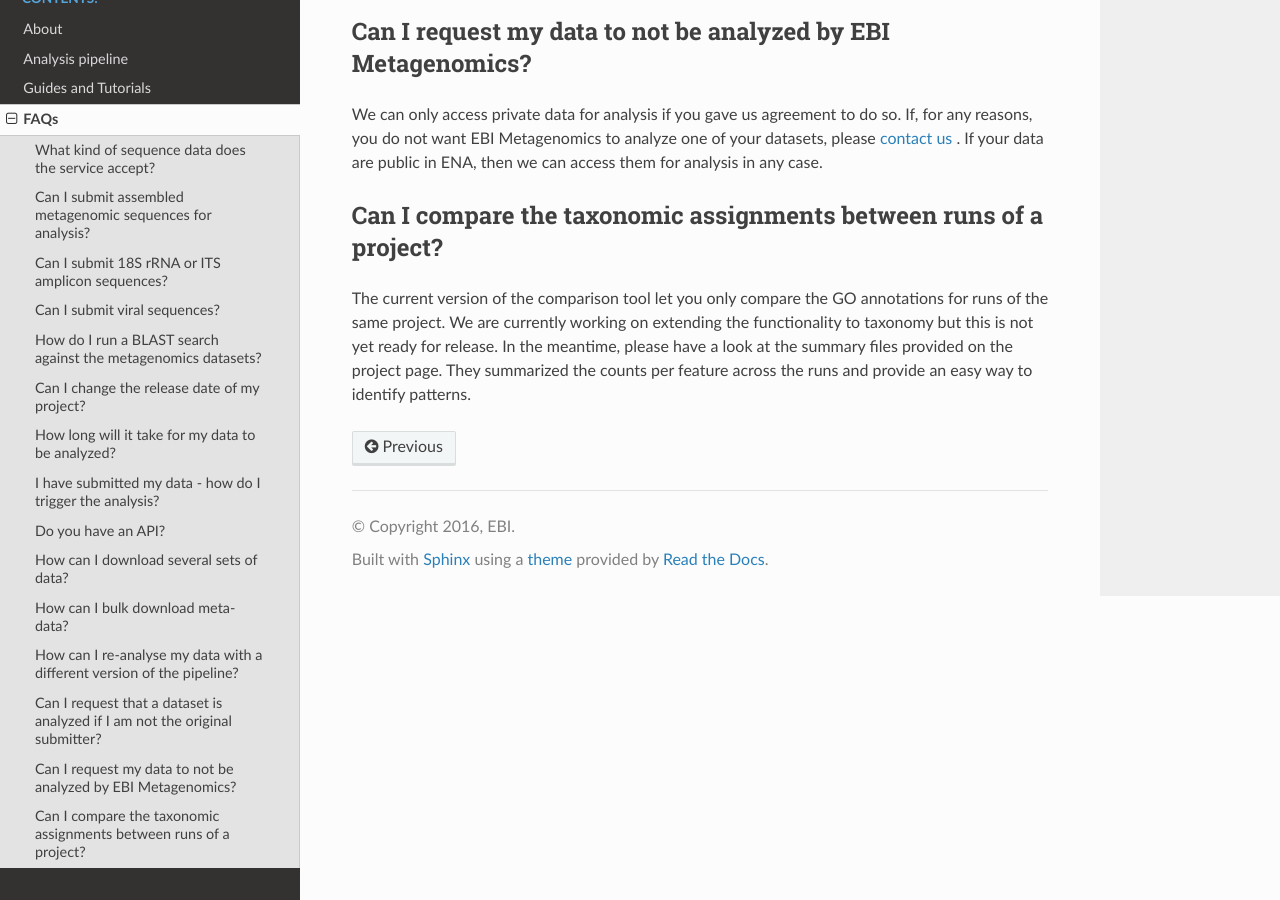
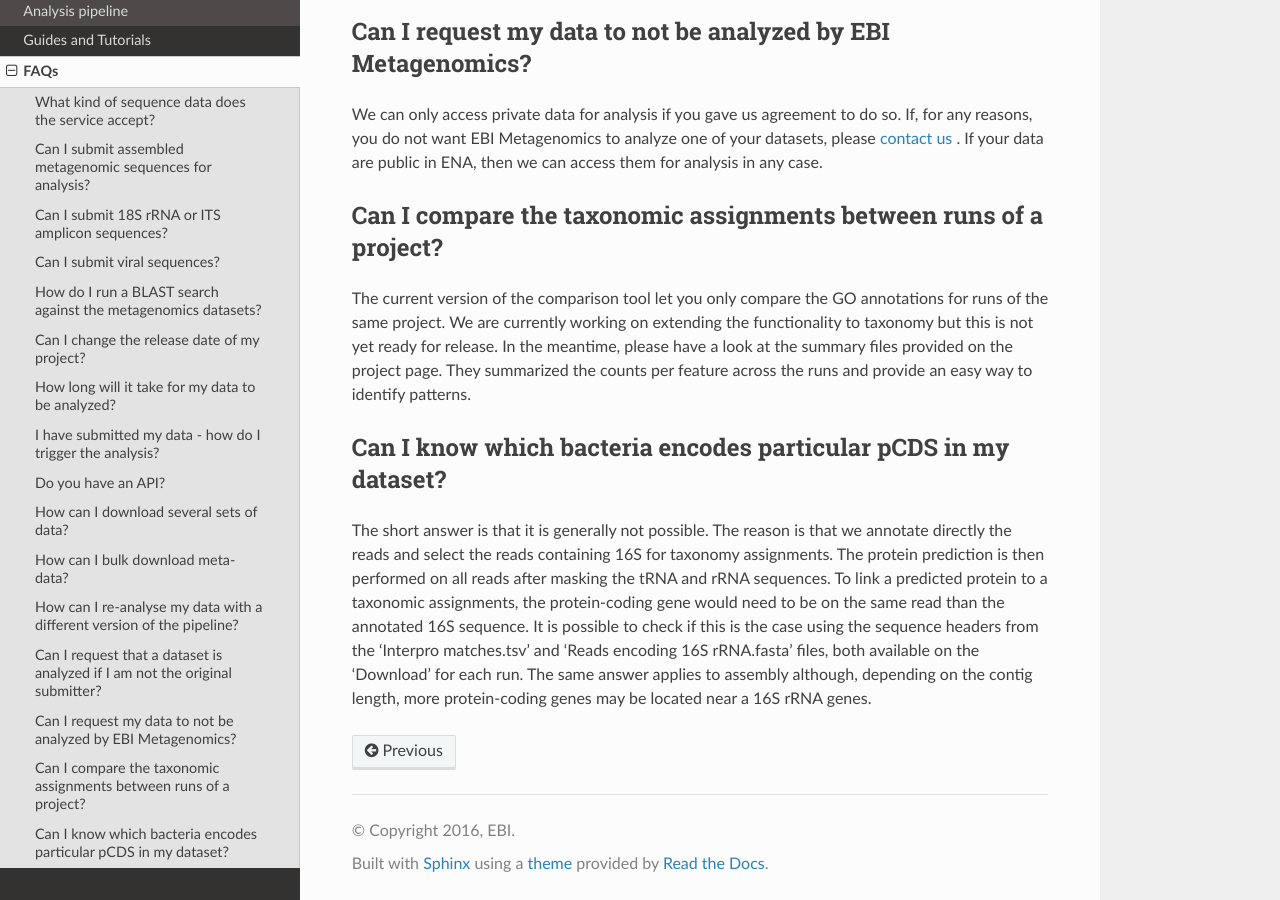
Before and after one commit to EBI-Metagenomics/EMG-docs, a Sphinx documentation site: the page built from docs/faqs.rst, in a window 1280 px wide and 900 px high, scrolled down 2345 px. Built offline with Sphinx 7.4.7 and the Read the Docs theme 2.0.0, drawn with Linux system fonts in a browser that asks for light colours.

Commit message:
Update faqs.rst
added paragraph

```diff
--- a/docs/faqs.rst
+++ b/docs/faqs.rst
@@ -62,3 +62,8 @@ Can I compare the taxonomic assignments between runs of a project?
 ---------------------------------------------------------------
 The current version of the comparison tool let you only compare the GO annotations for runs of the same project. We are currently working on extending the functionality to taxonomy but this is not yet ready for release.
 In the meantime, please have a look at the summary files provided on the project page. They summarized the counts per feature across the runs and provide an easy way to identify patterns.
+
+Can I know which bacteria encodes particular pCDS in my dataset?
+----------------------------------------------------------------
+The short answer is that it is generally not possible. The reason is that we annotate directly the reads and select the reads containing 16S for taxonomy assignments. The protein prediction is then performed on all reads after masking the tRNA and rRNA sequences. To link a predicted protein to a taxonomic assignments, the protein-coding gene would need to be on the same read than the annotated 16S sequence. It is possible to check if this is the case using the sequence headers from the 'Interpro matches.tsv' and 'Reads encoding 16S rRNA.fasta' files, both available on the 'Download' for each run.
+The same answer applies to assembly although, depending on the contig length, more protein-coding genes may be located near a 16S rRNA genes.
```
